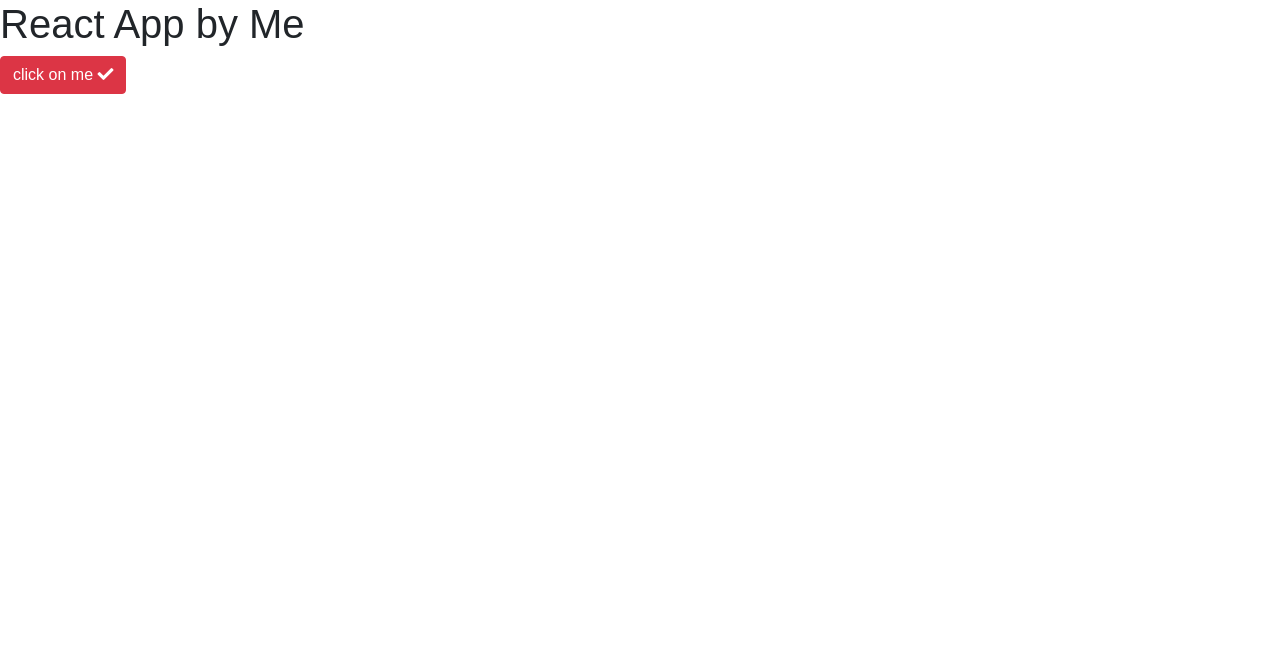
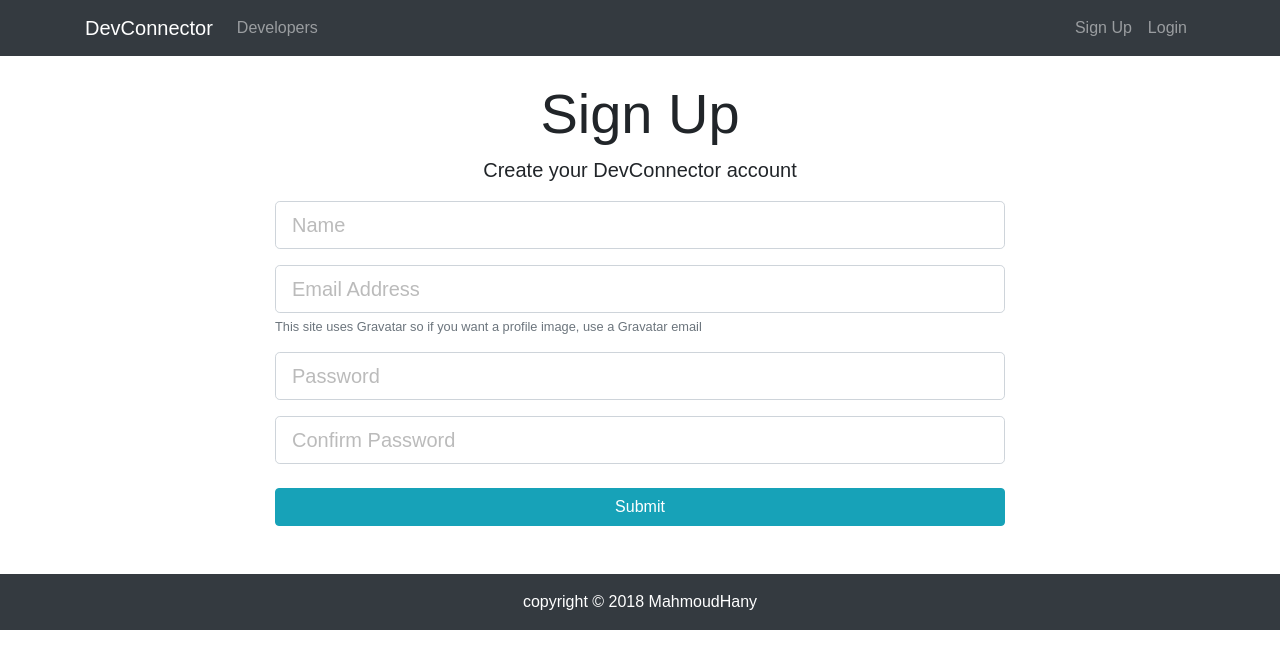
Before and after one commit to mahmoud-hany/social-mean-app, a React (Create React App) app in the folder client/: page /register in a window 1280 px wide. Shown: the top 668 px of the page. Built offline with nearby package versions, Linux system fonts and the light colour scheme.

Commit message:
Adding Login and REgister Route

```diff
--- a/client/package.json
+++ b/client/package.json
@@ -3,8 +3,10 @@
   "version": "0.1.0",
   "private": true,
   "dependencies": {
+    "axios": "^0.18.0",
     "react": "^16.4.2",
     "react-dom": "^16.4.2",
+    "react-router-dom": "^4.3.1",
     "react-scripts": "1.1.4"
   },
   "scripts": {
--- a/client/src/App.js
+++ b/client/src/App.js
@@ -1,12 +1,22 @@
 import React, { Component } from 'react';
+import { Route } from 'react-router-dom';
 import './App.css';
+
+import Navbar from './components/layout/Navbar';
+import Landing from './components/layout/Landing';
+import Login from './containers/Auth/login';
+import Register from './containers/Auth/register';
+import Footer from './components/layout/Footer';
 
 class App extends Component {
   render() {
     return (
       <div className="App">
-        <h1>React App by Me</h1>
-        <button className="btn btn-danger">click on me <i className="fas fa-check" ></i></button>
+        <Navbar />
+        <Route exact path="/" component={Landing}/>
+        <Route exact path="/login" component={Login} />
+        <Route exact path="/register" component={Register} />
+        <Footer />
       </div>
     );
   }
--- /dev/null
+++ b/client/src/components/layout/Footer.js
@@ -0,0 +1,11 @@
+import React from 'react';
+
+const Footer = () => {
+    return (
+        <footer className="bg-dark mt-5 p-3 text-center text-white">
+             copyright &copy; {new Date().getFullYear()} MahmoudHany
+        </footer>
+    );
+};
+
+export default Footer;
--- /dev/null
+++ b/client/src/components/layout/Landing.js
@@ -0,0 +1,27 @@
+import React, { Component } from 'react';
+import { Link } from 'react-router-dom';
+
+class Landing extends Component {
+    render () {
+        return (
+            <div className="landing">
+                <div className="dark-overlay landing-inner text-light">
+                <div className="container">
+                    <div className="row">
+                    <div className="col-md-12 text-center">
+                        <h1 className="display-3 mb-4">Developer Connector
+                        </h1>
+                        <p className="lead"> Create a developer profile/portfolio, share posts and get help from other developers</p>
+                        <hr />
+                        <Link to="/register" className="btn btn-lg btn-info mr-2">Sign Up</Link>
+                        <Link to="/login" className="btn btn-lg btn-light">Login</Link>
+                    </div>
+                    </div>
+                </div>
+                </div>
+            </div>
+        );
+    }
+}
+
+export default Landing;
--- /dev/null
+++ b/client/src/components/layout/Navbar.js
@@ -0,0 +1,37 @@
+import React, { Component } from 'react';
+import { Link } from 'react-router-dom';
+
+class Navbar extends Component {
+    render () {
+        return (
+          <nav className="navbar navbar-expand-sm navbar-dark bg-dark mb-4">
+            <div className="container">
+              <Link className="navbar-brand" to="/">DevConnector</Link>
+              <button className="navbar-toggler" type="button" data-toggle="collapse" data-target="#mobile-nav">
+                <span className="navbar-toggler-icon"></span>
+              </button>
+
+              <div className="collapse navbar-collapse" id="mobile-nav">
+                <ul className="navbar-nav mr-auto">
+                  <li className="nav-item">
+                    <Link className="nav-link" to="profiles"> Developers
+                    </Link>
+                  </li>
+                </ul>
+
+                <ul className="navbar-nav ml-auto">
+                  <li className="nav-item">
+                    <Link className="nav-link" to="register">Sign Up</Link>
+                  </li>
+                  <li className="nav-item">
+                    <Link className="nav-link" to="login">Login</Link>
+                  </li>
+                </ul>
+              </div>
+            </div>
+          </nav>
+        );
+    }
+}
+
+export default Navbar;
--- /dev/null
+++ b/client/src/containers/Auth/login.js
@@ -0,0 +1,62 @@
+import React, { Component } from 'react';
+
+class Login extends Component {
+    state = {
+        email: '',
+        password: '',
+        errors: {}
+    }
+
+    onChangeHandler = (e) => {
+        this.setState({ [e.target.name]: e.target.value })
+    }
+
+    onSubmitHandler = (e) => {
+        e.preventDefault();
+
+        const userData = {
+            email: this.state.email,
+            password: this.state.password
+        };
+        console.log(userData)
+    }
+
+    render () {
+        return (
+            <div className="login">
+                <div className="container">
+                    <div className="row">
+                        <div className="col-md-8 m-auto">
+                        <h1 className="display-4 text-center">Log In</h1>
+                        <p className="lead text-center">Sign in to your DevConnector account</p>
+                        <form onSubmit={this.onSubmitHandler}>
+                            <div className="form-group">
+                            <input
+                                type="email"
+                                className="form-control form-control-lg"
+                                placeholder="Email Address"
+                                name="email"
+                                value={this.state.email}
+                                onChange={this.onChangeHandler} />
+                            </div>
+                            <div className="form-group">
+                            <input
+                                type="password"
+                                className="form-control form-control-lg"
+                                placeholder="Password"
+                                name="password"
+                                value={this.state.password}
+                                onChange={this.onChangeHandler} />
+                            </div>
+                            <input
+                                type="submit" className="btn btn-info btn-block mt-4" />
+                        </form>
+                        </div>
+                    </div>
+                </div>
+          </div>
+        );
+    }
+};
+
+export default Login;
--- /dev/null
+++ b/client/src/containers/Auth/register.js
@@ -0,0 +1,84 @@
+import React, { Component } from 'react';
+
+class Register extends Component {
+    state = {
+        name: '',
+        email: '',
+        password: '',
+        password2: '',
+        errors: {}
+    };
+
+    onChangeHandler = (e) => {
+        this.setState({ [e.target.name]: e.target.value });
+    }
+
+    onSubmitHandler = () => {
+       // collect form data
+        const userData = {
+            name: this.state.name,
+            email: this.state.email,
+            password: this.state.password,
+            password2: this.state.password2,
+        }
+    }
+
+    render () {
+        return (
+            <div className="register">
+                <div className="container">
+                    <div className="row">
+                        <div className="col-md-8 m-auto">
+                        <h1 className="display-4 text-center">Sign Up</h1>
+                        <p className="lead text-center">Create your DevConnector account</p>
+                        <form onSubmit={this.onSubmitHandler}>
+                            <div className="form-group">
+                                <input
+                                    type="text"
+                                    className="form-control form-control-lg"
+                                    placeholder="Name"
+                                    name="name"
+                                    required
+                                    value={this.state.name}
+                                    onChange={this.onChangeHandler} />
+                            </div>
+                            <div className="form-group">
+                                <input
+                                    type="email"
+                                    className="form-control form-control-lg"
+                                    placeholder="Email Address"
+                                    name="email"
+                                    value={this.state.email}
+                                    onChange={this.onChangeHandler} />
+
+                            <small className="form-text text-muted">This site uses Gravatar so if you want a profile image, use a Gravatar email</small>
+                            </div>
+                            <div className="form-group">
+                                <input
+                                    type="password"
+                                    className="form-control form-control-lg"
+                                    placeholder="Password"
+                                    name="password"
+                                    value={this.state.password}
+                                    onChange={this.onChangeHandler} />
+                            </div>
+                            <div className="form-group">
+                                <input
+                                    type="password"
+                                    className="form-control form-control-lg"
+                                    placeholder="Confirm Password"
+                                    name="password2"
+                                    value={this.state.password2}
+                                    onChange={this.onChangeHandler} />
+                            </div>
+                            <input type="submit" className="btn btn-info btn-block mt-4" />
+                        </form>
+                        </div>
+                    </div>
+                </div>
+            </div>
+        );
+    }
+};
+
+export default Register;
--- a/client/src/index.js
+++ b/client/src/index.js
@@ -1,8 +1,16 @@
 import React from 'react';
+import { BrowserRouter } from 'react-router-dom';
+
 import ReactDOM from 'react-dom';
 import './index.css';
 import App from './App';
 import registerServiceWorker from './registerServiceWorker';
 
-ReactDOM.render(<App />, document.getElementById('root'));
+const app = (
+    <BrowserRouter >
+        <App />
+    </BrowserRouter >
+);
+
+ReactDOM.render(app, document.getElementById('root'));
 registerServiceWorker();
```
Also changed, not shown: client/src/components/layout/input.js (added, +20 -0 lines), client/src/store/actions/Auth.js (added).
